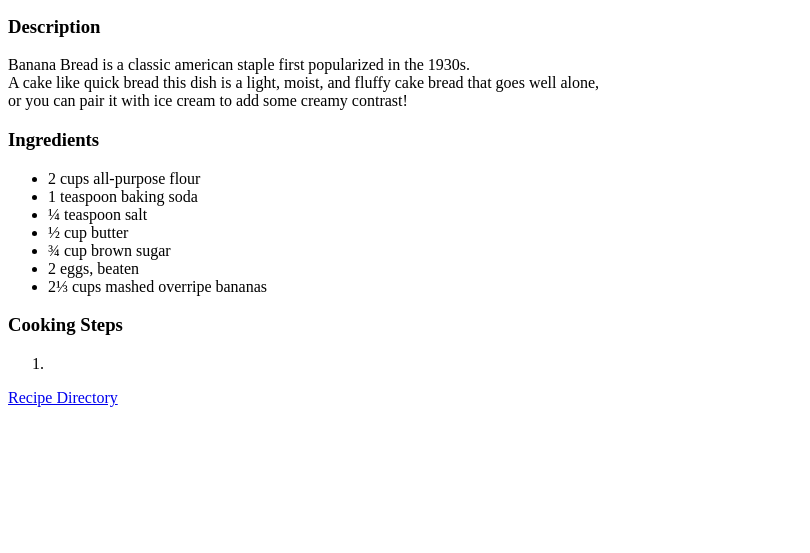
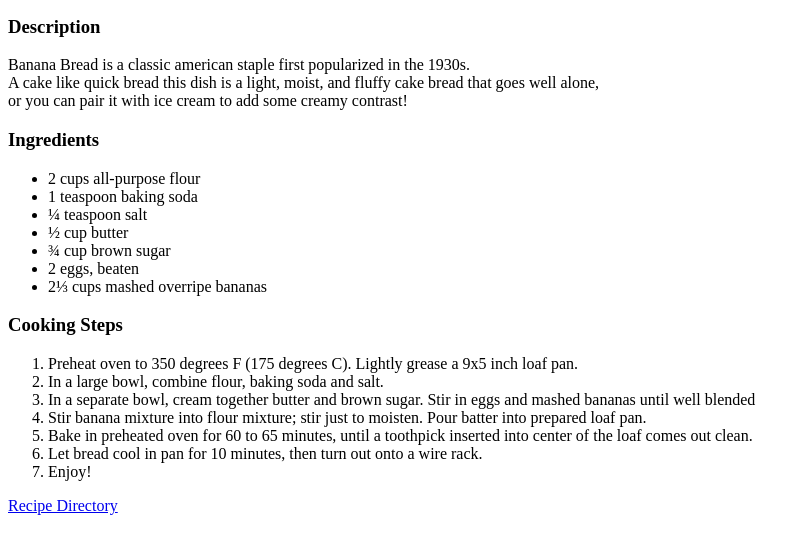
Before and after one commit to CaelanX/odin-recipes, a plain HTML site: page recipes/bananaBread.html in a window 1280 px wide. Shown: the part 101-654 px from the top of the page, without its empty margins (0-810 px from the left). Drawn offline with Linux system fonts and the light colour scheme.

Commit message:
Update bananaBread.html
add cooking steps

```diff
--- a/recipes/bananaBread.html
+++ b/recipes/bananaBread.html
@@ -32,9 +32,15 @@ Banana Bread is a classic american staple first popularized in the 1930s.<br>
 <h3>Cooking Steps</h3>
 
 <ol>
-    <li></li>
+    <li>Preheat oven to 350 degrees F (175 degrees C). Lightly grease a 9x5 inch loaf pan.</li>
+    <li>In a large bowl, combine flour, baking soda and salt.</li>
+    <li>In a separate bowl, cream together butter and brown sugar. Stir in eggs and mashed bananas until well blended</li>
+    <li>Stir banana mixture into flour mixture; stir just to moisten. Pour batter into prepared loaf pan.</li>
+    <li>Bake in preheated oven for 60 to 65 minutes, until a toothpick inserted into center of the loaf comes out clean.</li>
+    <li>Let bread cool in pan for 10 minutes, then turn out onto a wire rack.</li>
+    <li>Enjoy!</li>
 </ol>
 <a href="../index.html">Recipe Directory</a>
-
+<!--https://www.allrecipes.com/recipe/20144/banana-banana-bread/-->
 </body>
 </html>
```
